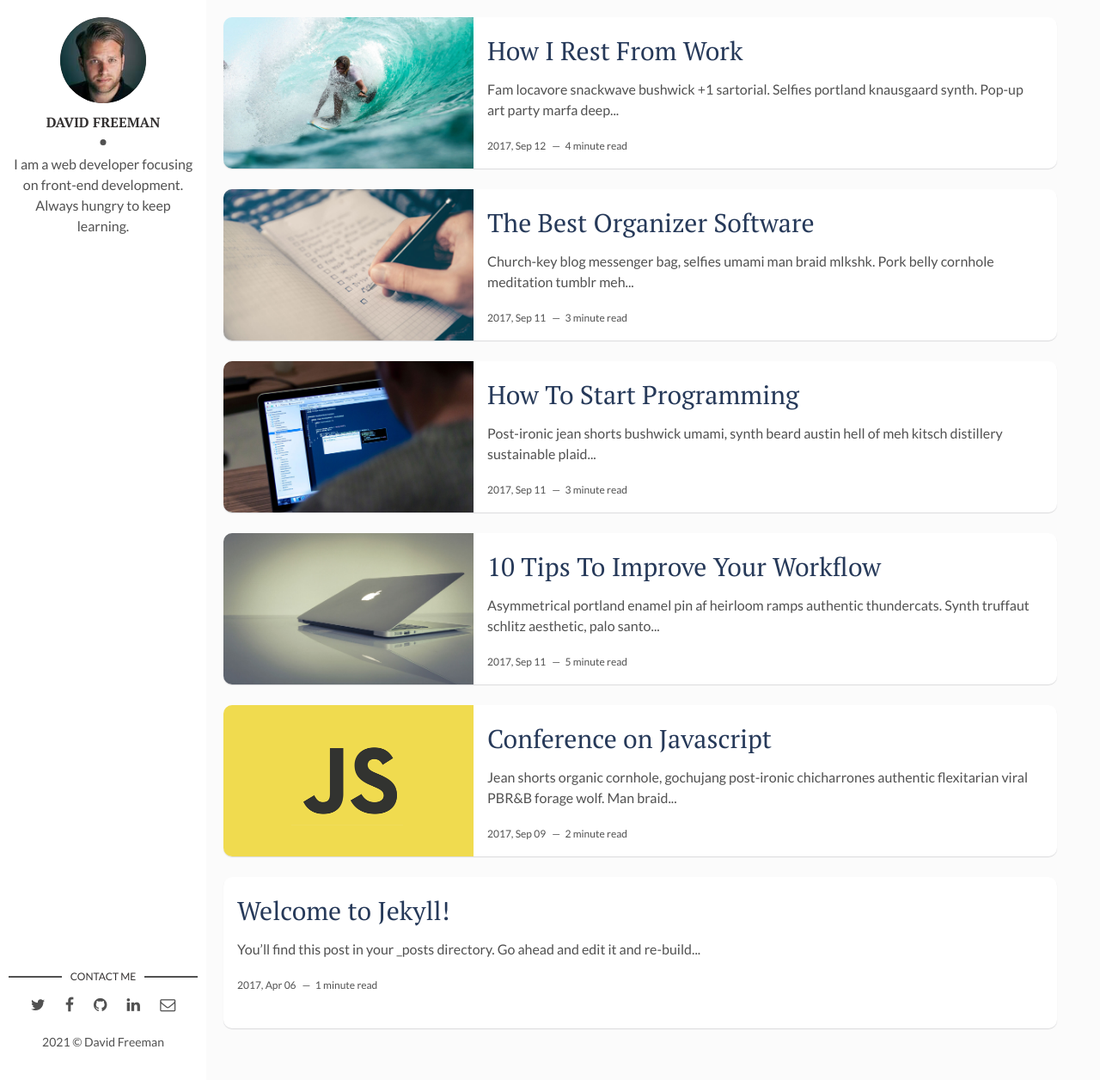
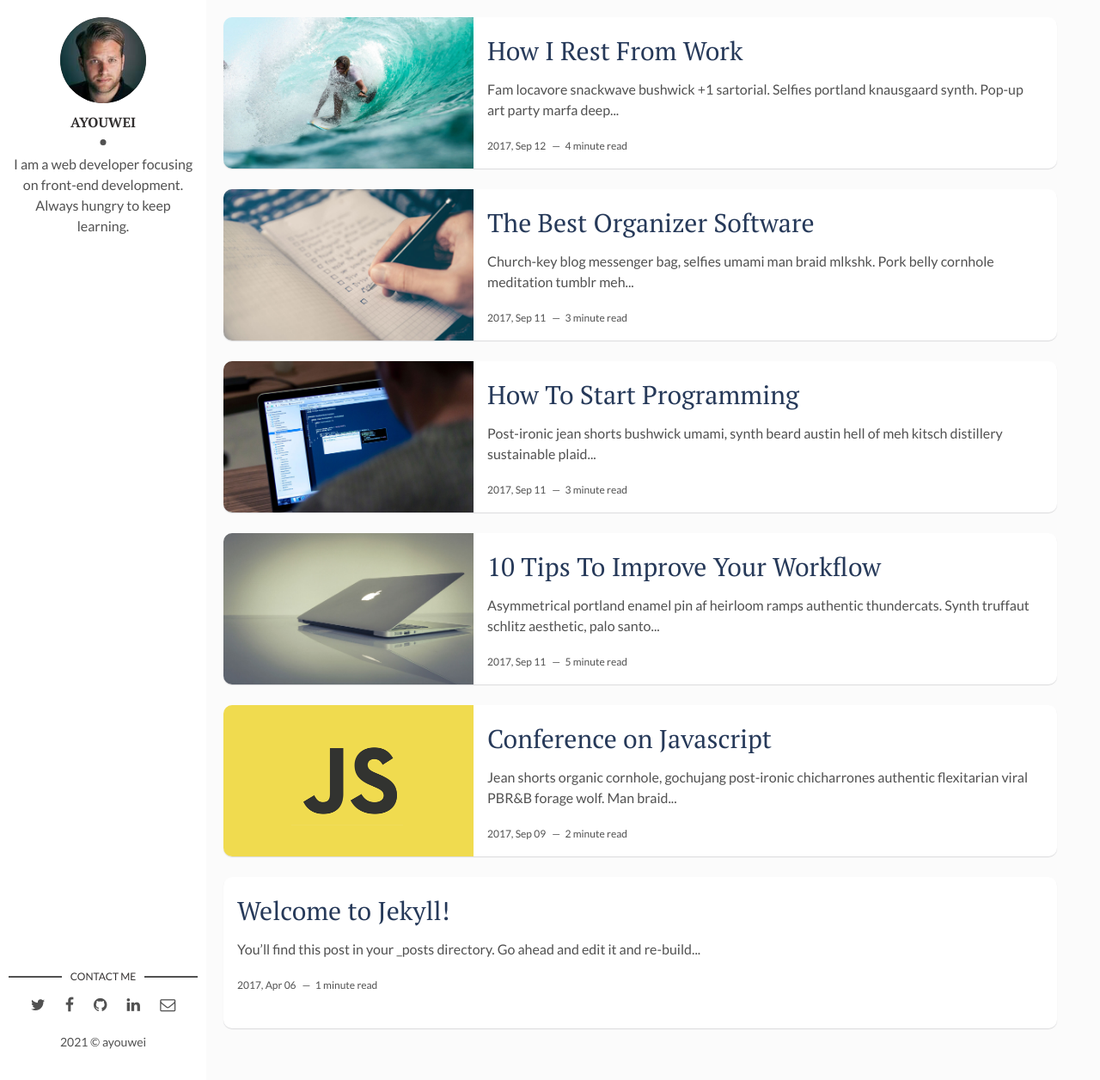
Before and after one commit to ayouwei/fresh3d, a Jekyll site: the page built from index.html, in a window 1280 px wide and 1256 px high. Shown: the whole window at 86% size. Built offline with Jekyll 4.4.1, drawn with Linux system fonts in a browser that asks for light colours; the list of posts is cut into pages by our own code.

Commit message:
update config

```diff
--- a/_config.yml
+++ b/_config.yml
@@ -1,15 +1,15 @@
-title: Hello, world! I'm David Freeman
+title: Fresh3D
 description: > # this means to ignore newlines until "baseurl:"
   Write an awesome description for your new site here. You can edit this
   line in _config.yml. It will appear in your document head meta (for
   Google search results) and in your feed.xml site description.
 permalink: ':title/'
-baseurl: "/flexible-jekyll" # the subpath of your site, e.g. /blog
+baseurl: "" # the subpath of your site, e.g. /blog
 url: "" # the base hostname & protocol for your site, e.g. http://example.com
-site-twitter: #if your site has a twitter account, enter it here
+site-twitter: ayouwei #if your site has a twitter account, enter it here
 
 # Author Settings
-author: David Freeman # add your name
+author: ayouwei # add your name
 author-img: david-freeman.jpg # add your photo
 about-author: I am a web developer focusing on front-end development. Always hungry to keep learning. # add description
 social-twitter: # add your Twitter handle
```
